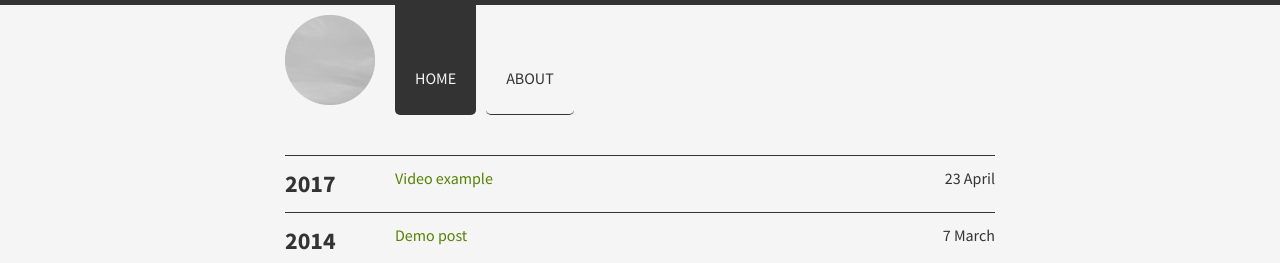
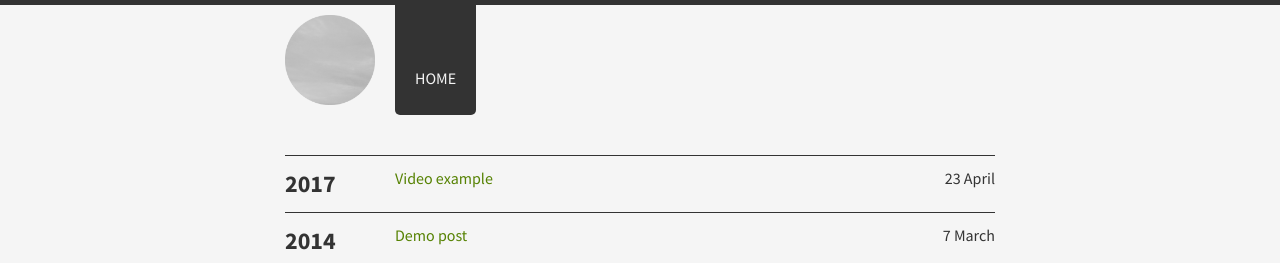
Before and after one commit to aigarsdz/brume, a Jekyll site: the page built from index.html, in a window 1280 px wide. Shown: the top 263 px of the page. Built offline with Jekyll 4.4.1, drawn with Linux system fonts in a browser that asks for light colours.

Commit message:
Updates links as mentioned in pull #13.

```diff
--- a/_data/links.yml
+++ b/_data/links.yml
@@ -1,5 +1,2 @@
 - url: /
   title: Home
-
-- url: /brume/about
-  title: About
--- a/_layouts/home.html
+++ b/_layouts/home.html
@@ -36,7 +36,7 @@ title: Home
 {% endunless %}
 
   <article>
-    <a href="{{ post.url | relative_url }}" title="{{ post.title }}">{{ post.title }}</a>
+    <a href="{{ post.url | absolute_url }}" title="{{ post.title }}">{{ post.title }}</a>
     <div class="post-date">
       <time datetime="{{ post.date | date: '%Y-%m-%d' }}">{{ post.date | date: "%-d %B" }}</time>
     </div>
```
Also changed, not shown: README.md.
